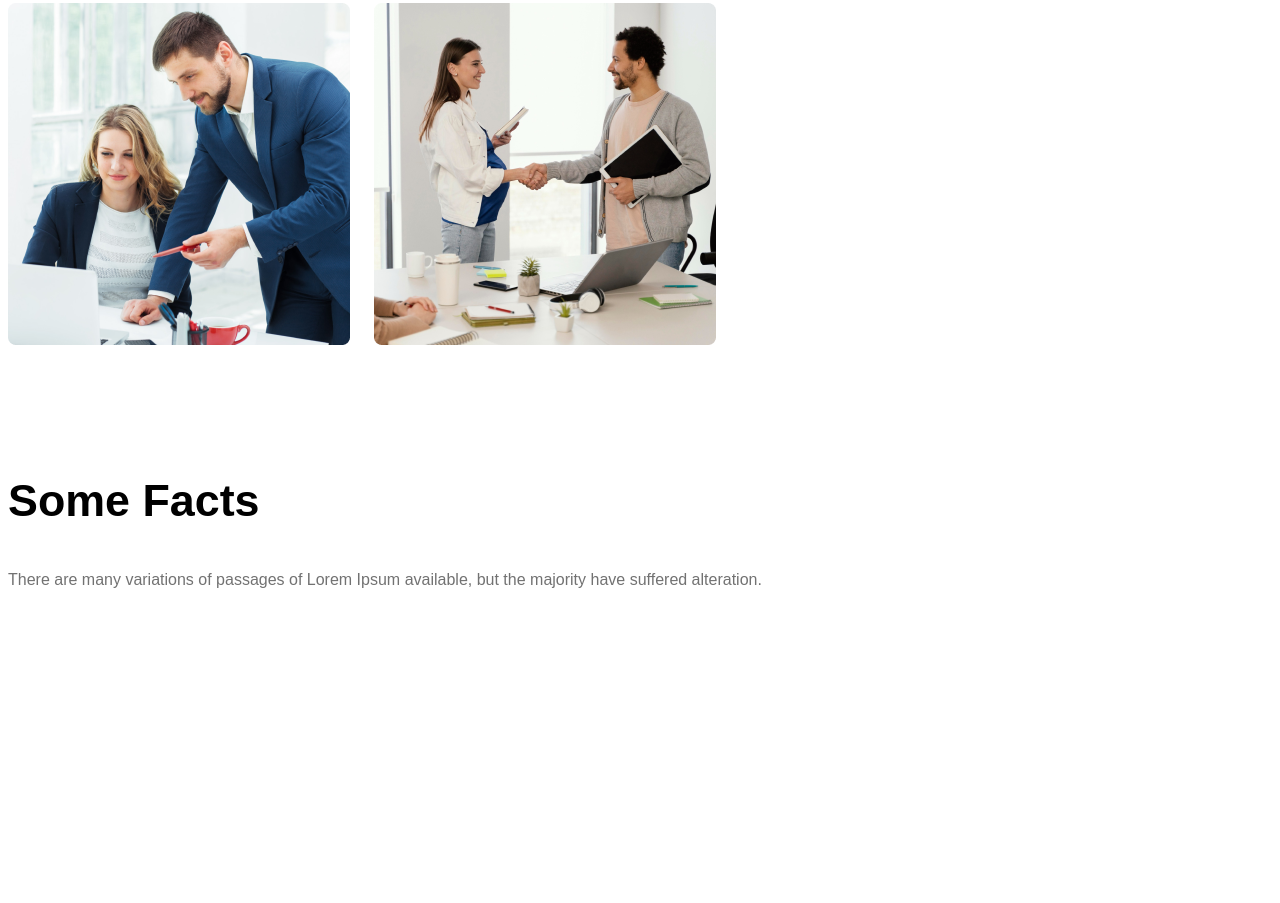
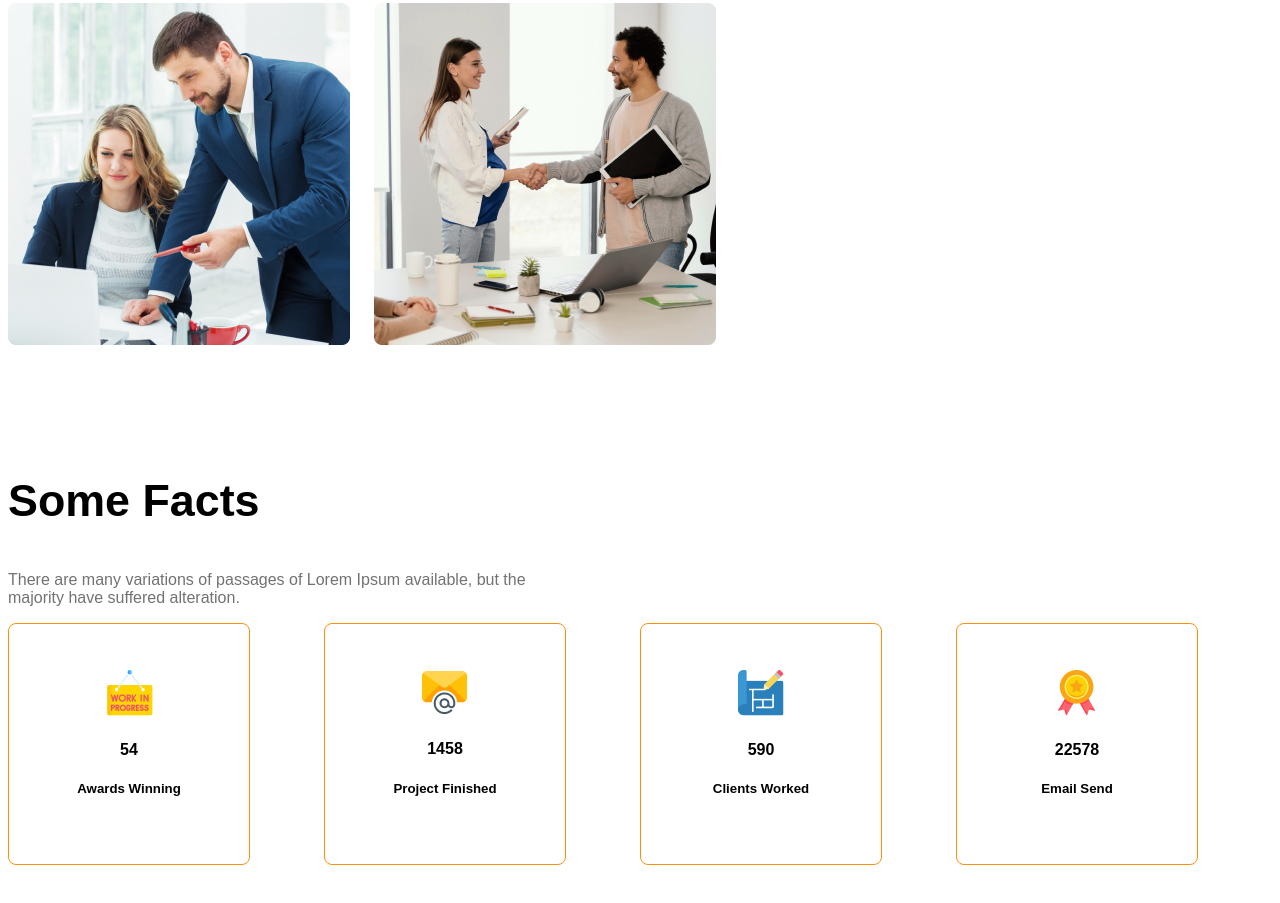
Before and after one commit to webdeveloper710/g3-arechitect-website, a plain HTML site: page index.html in a window 1280 px wide. Shown: the part 1669-2572 px from the top of the page. Before the commit the page ends 2388 px from the top, so only its background shows below. Drawn offline with Linux system fonts and the light colour scheme.

Commit message:
fact cards added

```diff
--- a/index.html
+++ b/index.html
@@ -65,10 +65,41 @@
       <!--fectures will enjoy-->
       <section>
         <h3 class="section-title">Some Facts</h3>
-        <p class="text-light-gray">
+        <p class="text-light-gray fact-discription">
           There are many variations of passages of Lorem Ipsum available, but
           the majority have suffered alteration.
         </p>
+
+        <div class="facts-container">
+          <div class="fact-card display-flex">
+            <div>
+              <img src="images/icons/customers.png" alt="" class="fact-icon" />
+              <h4 class="fact number">54</h4>
+              <h5 class="fact name">Awards Winning</h5>
+            </div>
+          </div>
+          <div class="fact-card display-flex">
+            <div>
+              <img src="images/icons/email.png" alt="" class="fact-icon" />
+              <h4 class="fact number">1458</h4>
+              <h5 class="fact name">Project Finished</h5>
+            </div>
+          </div>
+          <div class="fact-card display-flex">
+            <div>
+              <img src="images/icons/projects.png" alt="" class="fact-icon" />
+              <h4 class="fact number">590</h4>
+              <h5 class="fact name">Clients Worked</h5>
+            </div>
+          </div>
+          <div class="fact-card display-flex">
+            <div>
+              <img src="images/icons/ribon.png" alt="" class="fact-icon" />
+              <h4 class="fact number">22578</h4>
+              <h5 class="fact name">Email Send</h5>
+            </div>
+          </div>
+        </div>
       </section>
       <!--some facts-->
       <section class="some-facts"></section>
--- a/styles/arechitects.css
+++ b/styles/arechitects.css
@@ -107,6 +107,34 @@ main > section {
 #quilk-list {
   font-weight: 500;
 }
+/* some facts related style */
+.facts-container {
+  display: grid;
+  grid-template-columns: repeat(4, 1fr);
+}
+.fact-card {
+  border: 1px solid #ff900e;
+  width: 240px;
+  height: 240px;
+  border-radius: 8px;
+  text-align: center;
+  align-items: center;
+  justify-content: center;
+}
+.fact-number {
+  font-size: 2.8rem;
+  font-weight: 600;
+  margin-top: 5px;
+  margin-bottom: 10px;
+}
+.fact-name {
+  font-size: 1.25rem;
+  font-weight: 600;
+  margin-top: 10px;
+}
+.fact-discription {
+  max-width: 540px;
+}
 @media screen and(max-width:576px) {
   .navbar,
   .nav-links .teams {
```
